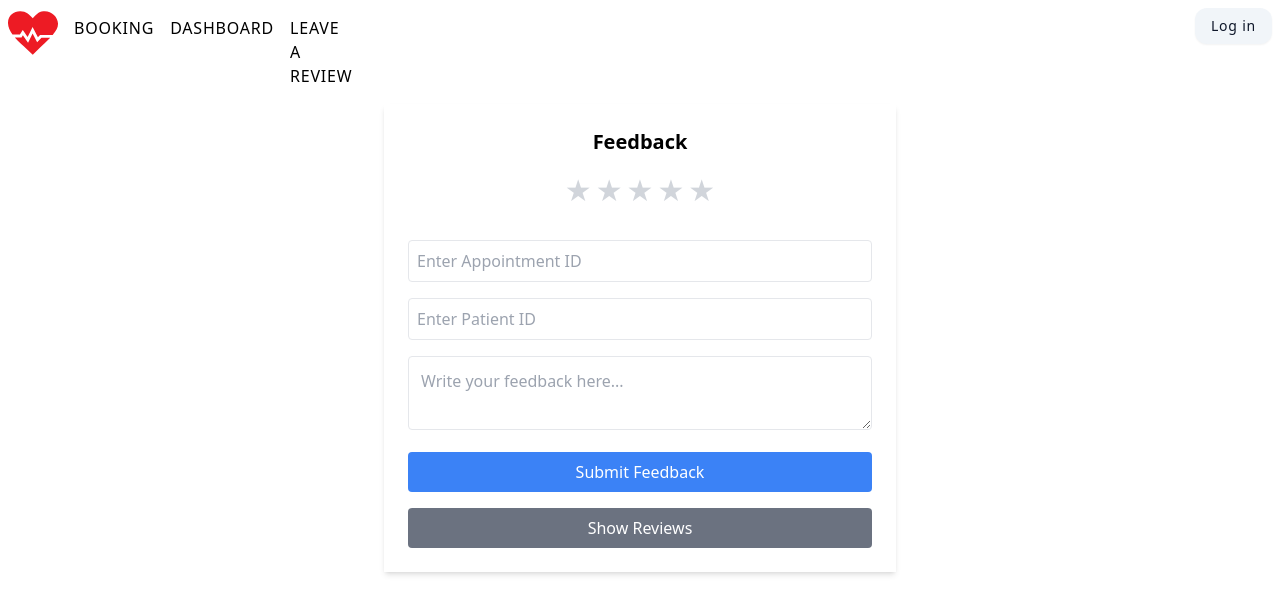
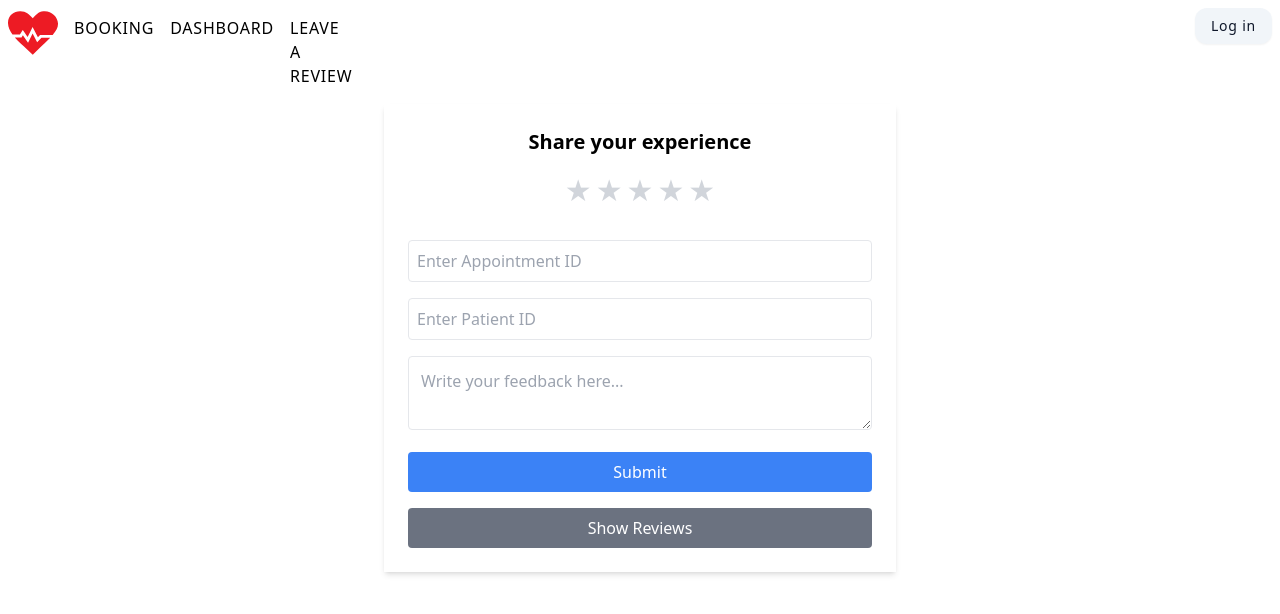
Before and after one commit to simon-s-99/health-care-frontend, a React (Vite) app: page /feedback in a window 1280 px wide. Shown: the top 614 px of the page. Built offline with nearby package versions, Linux system fonts and the light colour scheme.

Commit message:
Changed h2 to "Share your experience"

```diff
--- a/src/components/Feedback.jsx
+++ b/src/components/Feedback.jsx
@@ -77,7 +77,7 @@
   return (
     <div className="max-w-lg mx-auto p-6 bg-white shadow-md rounded-md">
       {/* Title for the feedback list */}
-      <h2 className="text-xl font-semibold text-center mb-4">Feedback</h2>
+      <h2 className="text-xl font-semibold text-center mb-4">Share your experience</h2>
 
       {/* Display error messages */}
       {error && <p className="text-red-500 text-center">{error}</p>}
@@ -132,7 +132,7 @@
 
         {/* Submit button */}
         <button className="w-full bg-blue-500 text-white p-2 rounded">
-          Submit Feedback
+          Submit
         </button>
       </form>
 
```
